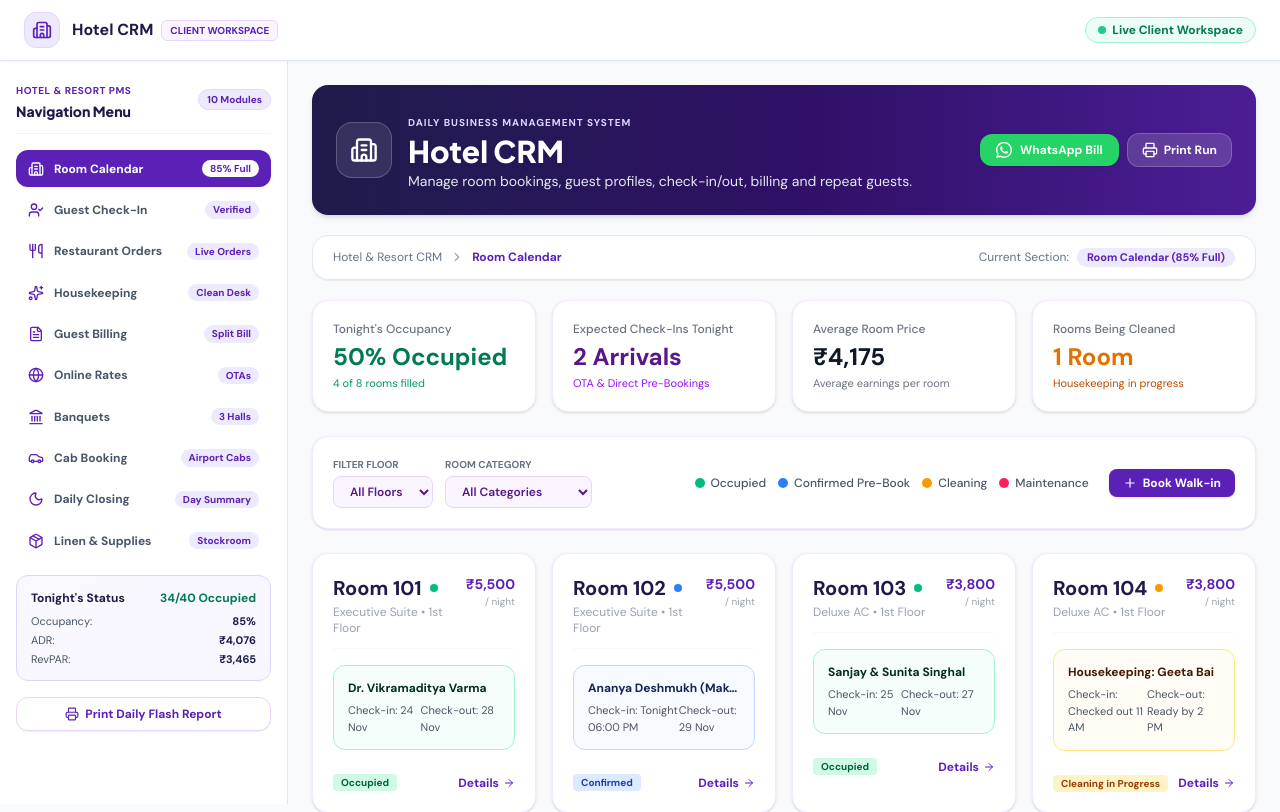
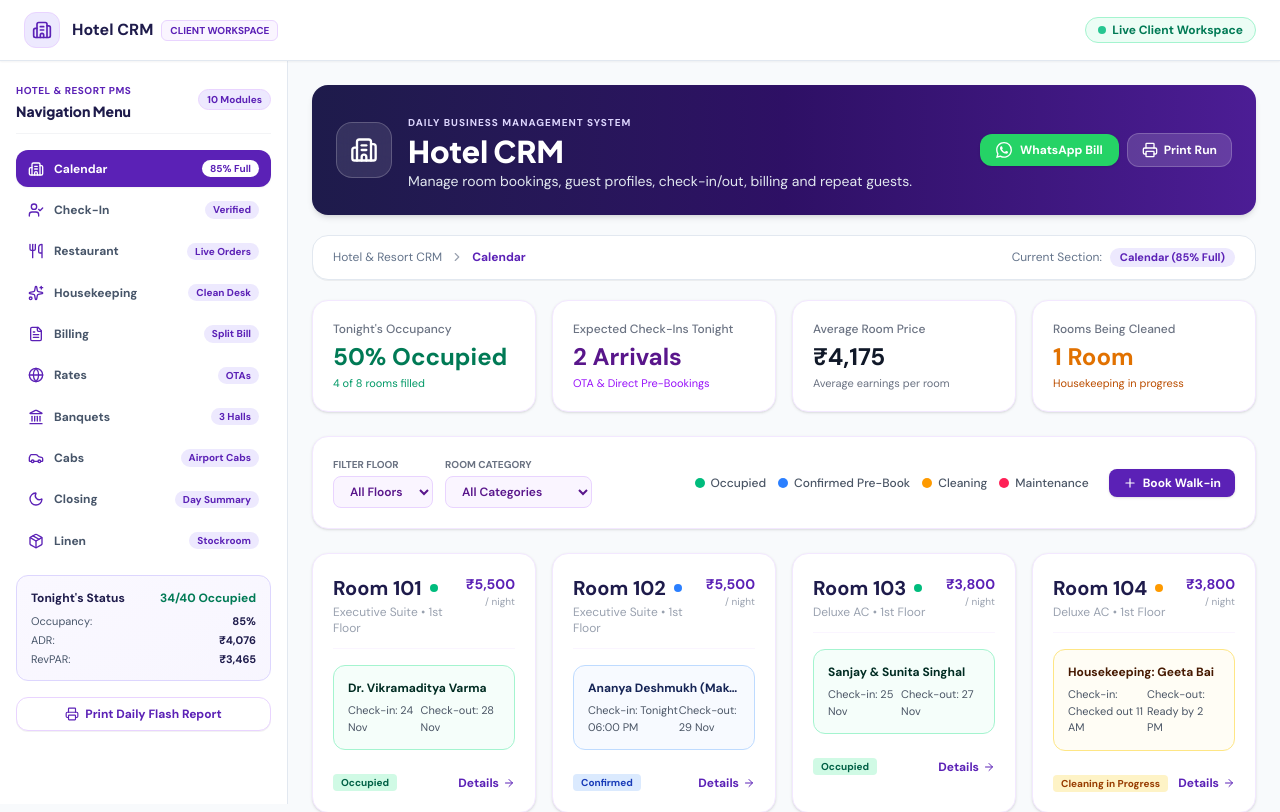
Before and after one commit to sohel6926/Best-CRM, a React (Vite) app: page /hotel-crm in a window 1280 px wide. Shown: the top 812 px of the page. Built offline with nearby package versions, Linux system fonts and the light colour scheme.

Commit message:
refactor(nav): simplify highlighted buttons to single intuitive words across CRM suites

```diff
--- a/src/pages/crm/catering/CateringFullSuite.tsx
+++ b/src/pages/crm/catering/CateringFullSuite.tsx
@@ -60,7 +60,7 @@ export const CateringFullSuite: React.FC<{ onNotify?: (msg: string) => void; ban
         { id: 'events', label: 'Event Bookings', icon: Calendar, badge: '5 Booked' },
         { id: 'menus', label: 'Menu Packages', icon: Utensils, badge: '3 Packages' },
         { id: 'photos', label: 'Food Photos', icon: Camera, badge: 'Gallery' },
-        { id: 'muhurtham', label: 'Festivals & Dates', icon: Moon, badge: 'Panchangam' },
+        { id: 'muhurtham', label: 'Calendar', icon: Moon, badge: 'Dates' },
         { id: 'tasting', label: 'Food Tasting', icon: Sparkles, badge: '3 Sessions' },
       ],
     },
@@ -70,7 +70,7 @@ export const CateringFullSuite: React.FC<{ onNotify?: (msg: string) => void; ban
         { id: 'invoices', label: 'Invoices', icon: FileText, badge: '20/50/30' },
         { id: 'costing', label: 'Plate Costing', icon: Calculator, badge: 'Profit Engine' },
         { id: 'expenses', label: 'Daily Expenses', icon: Receipt, badge: 'Petty Cash' },
-        { id: 'vendors', label: 'Vendors & Mandi', icon: Building2, badge: '5 Mandis' },
+        { id: 'vendors', label: 'Vendors', icon: Building2, badge: '5 Mandis' },
       ],
     },
     {
--- a/src/pages/crm/hostel/HostelFullSuite.tsx
+++ b/src/pages/crm/hostel/HostelFullSuite.tsx
@@ -47,7 +47,7 @@ export const HostelFullSuite: React.FC<{ onNotify?: (msg: string) => void; banne
     { id: 'power', label: 'Electricity Bills', icon: Zap, badge: '₹11/unit' },
     { id: 'mess', label: 'Mess Menu', icon: Utensils, badge: '7 Days' },
     { id: 'gate-pass', label: 'Gate Passes', icon: ShieldAlert, badge: '09:30 PM' },
-    { id: 'deposits', label: 'Deposits & Dues', icon: ShieldCheck, badge: 'No Dues' },
+    { id: 'deposits', label: 'Deposits', icon: ShieldCheck, badge: 'No Dues' },
     { id: 'complaints', label: 'Maintenance', icon: Wrench, badge: '2 Open' },
     { id: 'staff', label: 'Staff', icon: UserCog, badge: '5 Staff' },
   ];
--- a/src/pages/crm/hostel/HostelLayout.tsx
+++ b/src/pages/crm/hostel/HostelLayout.tsx
@@ -55,7 +55,7 @@ export function HostelLayout() {
     { id: 'power', label: 'Sub-Meter Splitter', icon: Zap, badge: '₹11/unit' },
     { id: 'mess', label: 'Mess & Meal Planner', icon: Utensils, badge: '7 Days' },
     { id: 'gate-pass', label: 'Gate Pass & Curfew Log', icon: ShieldAlert, badge: '09:30 PM' },
-    { id: 'deposits', label: 'Deposits & Move-Out', icon: ShieldCheck, badge: 'No Dues' },
+    { id: 'deposits', label: 'Deposits', icon: ShieldCheck, badge: 'No Dues' },
     { id: 'complaints', label: 'Maintenance Desk', icon: Wrench, badge: '2 Open' },
     { id: 'staff', label: 'Staff', icon: UserCog, badge: '5 Staff' },
   ];
--- a/src/pages/crm/hotel/HotelFullSuite.tsx
+++ b/src/pages/crm/hotel/HotelFullSuite.tsx
@@ -44,16 +44,16 @@ export const HotelFullSuite: React.FC<{ onNotify?: (msg: string) => void; banner
   };
 
   const navigationItems = [
-    { id: 'tape-chart', label: 'Room Calendar', icon: Building2, badge: '85% Full' },
-    { id: 'check-in', label: 'Guest Check-In', icon: UserCheck, badge: 'Verified' },
-    { id: 'dining-pos', label: 'Restaurant Orders', icon: Utensils, badge: 'Live Orders' },
+    { id: 'tape-chart', label: 'Calendar', icon: Building2, badge: '85% Full' },
+    { id: 'check-in', label: 'Check-In', icon: UserCheck, badge: 'Verified' },
+    { id: 'dining-pos', label: 'Restaurant', icon: Utensils, badge: 'Live Orders' },
     { id: 'housekeeping', label: 'Housekeeping', icon: Sparkles, badge: 'Clean Desk' },
-    { id: 'folio-billing', label: 'Guest Billing', icon: FileText, badge: 'Split Bill' },
-    { id: 'channel-manager', label: 'Online Rates', icon: Globe, badge: 'OTAs' },
+    { id: 'folio-billing', label: 'Billing', icon: FileText, badge: 'Split Bill' },
+    { id: 'channel-manager', label: 'Rates', icon: Globe, badge: 'OTAs' },
     { id: 'banquets', label: 'Banquets', icon: Landmark, badge: '3 Halls' },
-    { id: 'concierge', label: 'Cab Booking', icon: Car, badge: 'Airport Cabs' },
-    { id: 'night-audit', label: 'Daily Closing', icon: Moon, badge: 'Day Summary' },
-    { id: 'inventory', label: 'Linen & Supplies', icon: Package, badge: 'Stockroom' },
+    { id: 'concierge', label: 'Cabs', icon: Car, badge: 'Airport Cabs' },
+    { id: 'night-audit', label: 'Closing', icon: Moon, badge: 'Day Summary' },
+    { id: 'inventory', label: 'Linen', icon: Package, badge: 'Stockroom' },
   ];
 
   const currentNav = navigationItems.find(n => n.id === activeSubPage) || navigationItems[0];
--- a/src/pages/crm/lunch-box/LunchFullSuite.tsx
+++ b/src/pages/crm/lunch-box/LunchFullSuite.tsx
@@ -45,13 +45,13 @@ export const LunchFullSuite: React.FC<{ onNotify?: (msg: string) => void; banner
   const navigationItems = [
     { id: 'manifest', label: 'Daily Manifest', icon: Utensils, badge: '9:00 AM Lock' },
     { id: 'subscribers', label: 'Subscribers', icon: Users, badge: '112 Active' },
-    { id: 'calendar', label: 'Pause & Credits', icon: Calendar, badge: '8:30 AM Cut' },
+    { id: 'calendar', label: 'Pauses', icon: Calendar, badge: '8:30 AM Cut' },
     { id: 'routes', label: 'Delivery Routes', icon: Truck, badge: '4 Corridors' },
     { id: 'menu', label: 'Monthly Menu', icon: Sparkles, badge: 'Week 1 Live' },
     { id: 'dabba', label: 'Dabba Returns', icon: RotateCcw, badge: '97% Return' },
-    { id: 'corporate', label: 'Corporate Accounts', icon: Building2, badge: '4 Tech Hubs' },
+    { id: 'corporate', label: 'Corporate', icon: Building2, badge: '4 Tech Hubs' },
     { id: 'feedback', label: 'Customer Ratings', icon: MessageSquare, badge: '4.85 ★' },
-    { id: 'inventory', label: 'Pantry & Trays', icon: Package, badge: 'Begum Bazar' },
+    { id: 'inventory', label: 'Pantry', icon: Package, badge: 'Begum Bazar' },
   ];
 
   const currentNav = navigationItems.find(n => n.id === activeSubPage) || navigationItems[0];
--- a/src/pages/crm/pickles/PickleFullSuite.tsx
+++ b/src/pages/crm/pickles/PickleFullSuite.tsx
@@ -42,11 +42,11 @@ export const PickleFullSuite: React.FC<{ onNotify?: (msg: string) => void; banne
   };
 
   const navigationItems = [
-    { id: 'curing', label: 'Jaadi Curing', icon: Layers, badge: '4 Bharanis' },
+    { id: 'curing', label: 'Curing', icon: Layers, badge: '4 Bharanis' },
     { id: 'inventory', label: 'Bottled Stock', icon: Package, badge: '8 SKUs' },
     { id: 'orders', label: 'Customer Orders', icon: ShoppingCart, badge: 'Live Orders' },
     { id: 'wholesale', label: 'Supermarket Khata', icon: Store, badge: '4 Chains' },
-    { id: 'procurement', label: 'Raw Oils & Mangoes', icon: ShoppingBag, badge: 'Nuzvid/Tenali' },
+    { id: 'procurement', label: 'Ingredients', icon: ShoppingBag, badge: 'Nuzvid/Tenali' },
     { id: 'non-veg', label: 'Non-Veg Kitchen', icon: Flame, badge: 'HACCP Safe' },
     { id: 'shipping', label: 'Glass Shipping', icon: Truck, badge: 'Delhivery' },
     { id: 'export', label: 'Export Orders', icon: Plane, badge: 'USA/UK/UAE' },
```
